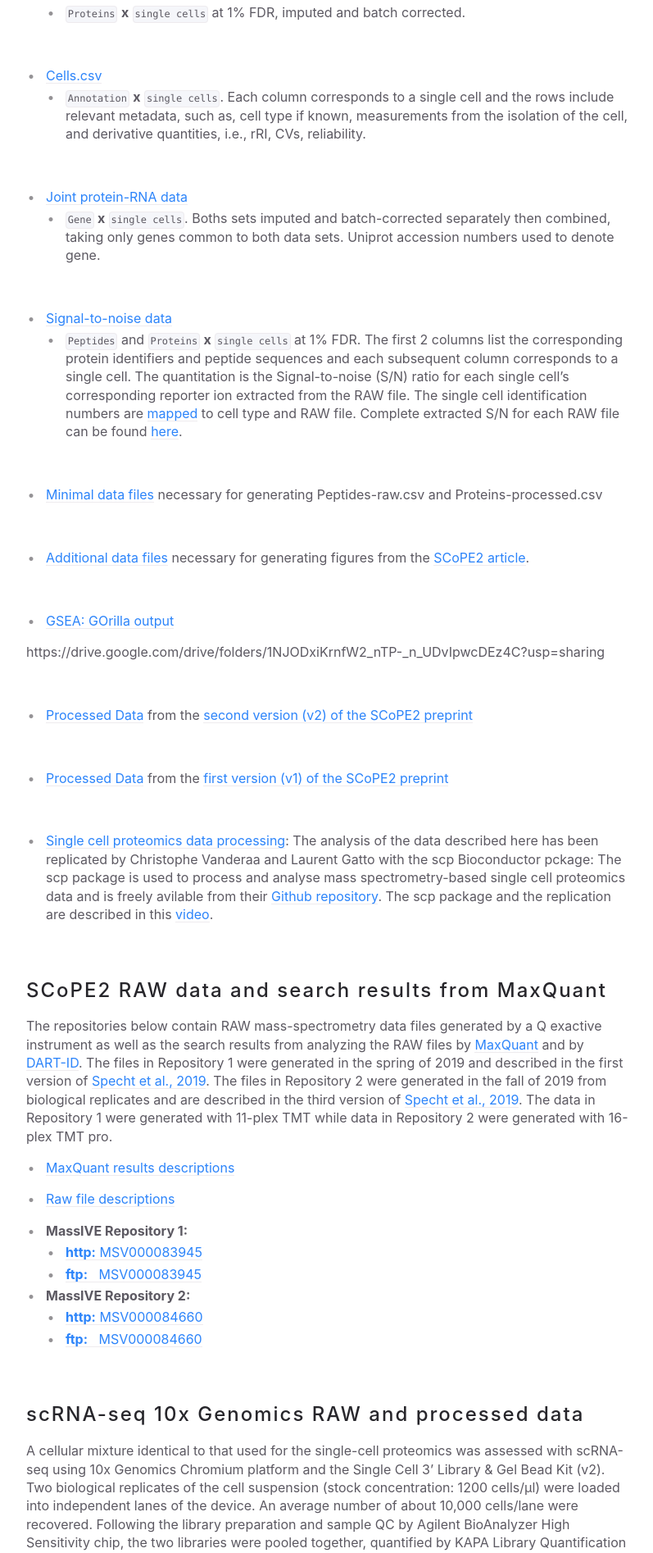
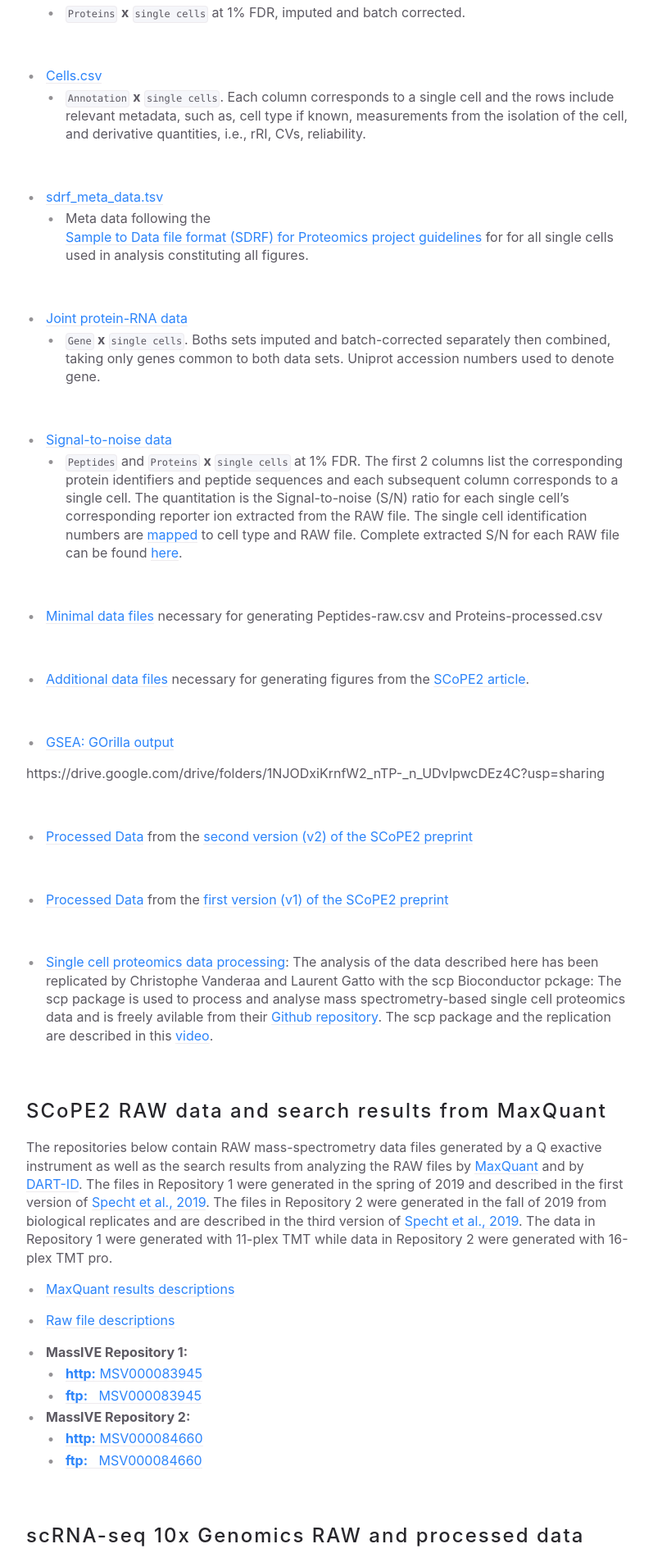
Before and after one commit to SlavovLab/SCoPE2, a Jekyll site: the page built from docs/docs/data.md, in a window 1280 px wide. Shown: the part 613-2507 px from the top of the page at 82% size, without its empty margins (356-1153 px from the left). Built offline with Jekyll 4.4.1, drawn with Linux system fonts in a browser that asks for light colours; nearby versions of some CDN libraries.

Commit message:
Update data.md

```diff
--- a/docs/docs/data.md
+++ b/docs/docs/data.md
@@ -31,6 +31,11 @@ description: "download single-cell proteomics data from SCoPE2, a second generat
 
 * [Cells.csv](https://drive.google.com/file/d/16vf6rjIsk-oK9naAH6BQnCFrlWnYtJsS/view?usp=sharing)
    - `Annotation` **x**  `single cells`. Each column corresponds to a single cell and the rows include relevant metadata, such as, cell type if known, measurements from the isolation of the cell, and derivative quantities, i.e., rRI, CVs, reliability.
+
+&nbsp;
+
+* [sdrf_meta_data.tsv](https://drive.google.com/file/d/1T8BTfNDlYQkBTs8La6YRSCyD1RwNTvqk/view?usp=sharing)
+   -  Meta data following the [Sample to Data file format (SDRF) for Proteomics project guidelines](https://github.com/bigbio/proteomics-metadata-standard) for  for all single cells used in analysis constituting all figures.
 
 &nbsp;
 
```
